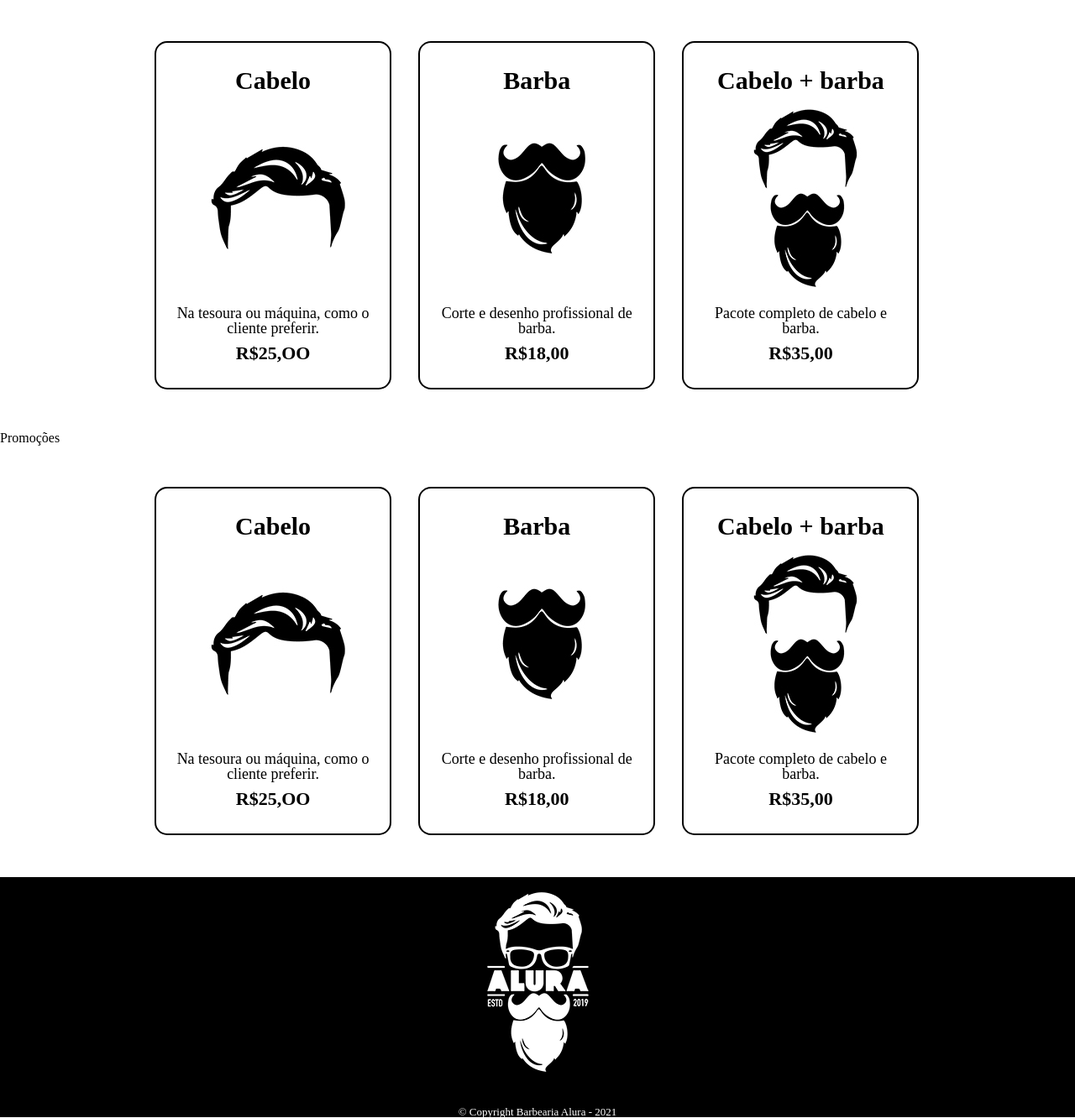
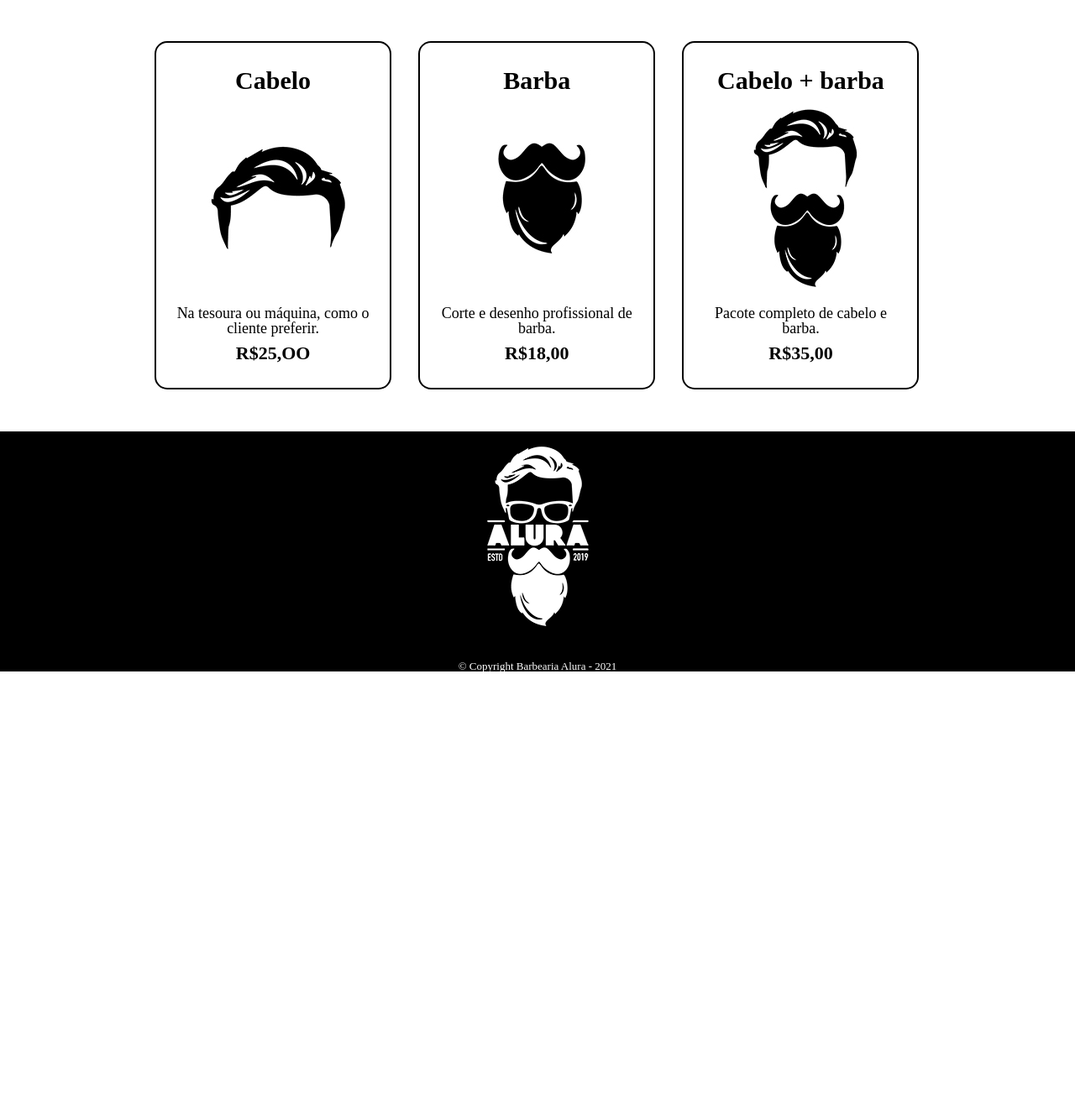
Before and after one commit to yokatsu/Alura, a PHP site: page /produto.php in a window 1280 px wide. Shown: the part 254-1586 px from the top of the page at 84% size. After the commit the page ends 1054 px from the top, so only its background shows below. Run offline with PHP 8.4, Linux system fonts and the light colour scheme.

Commit message:
atualizando

```diff
--- a/produto.php
+++ b/produto.php
@@ -12,11 +12,13 @@
 	  <header>
 		<div class= "caixa">
 			<h1><img src ="imagens/logo.png"></h1>
+
 		<nav>
 			<ul>
 				<li><a href="index.php">Home</a></li>
 				<li><a href="produto.php">Produtos</a></li>
 				<li><a href="contato.php">Contato</a></li>
+
 			</ul>
 		</nav>
 	</div>
@@ -29,39 +31,21 @@
 				<img src ="imagens/cabelo.jpg">
 				<p class = "produto-descricao">Na tesoura ou máquina, como o cliente preferir.</p>
 				<p class = "produto-preco">R$25,OO</p>
+
 			</li>
 			<li>
 				<h2>Barba</h2>
 				<img src ="imagens/barba.jpg">
 				<p class = "produto-descricao">Corte e desenho profissional de barba.</p>
 				<p class = "produto-preco">R$18,00</p>
+
 			</li>
 			<li>
 			<h2>Cabelo + barba</h2>
 				<img src ="imagens/cabelo+barba.jpg">
 				<p class = "produto-descricao">Pacote completo de cabelo e barba.</p>
 				<p class = "produto-preco">R$35,00</p>
-				</li>
-			</ul>
-			<h2>Promoções</h2>
-			<ul class = "produtos">
-				<li>
-					<h2>Cabelo</h2>
-					<img src ="imagens/cabelo.jpg">
-					<p class = "produto-descricao">Na tesoura ou máquina, como o cliente preferir.</p>
-					<p class = "produto-preco">R$25,OO</p>
-				</li>
-				<li>
-					<h2>Barba</h2>
-					<img src ="imagens/barba.jpg">
-					<p class = "produto-descricao">Corte e desenho profissional de barba.</p>
-					<p class = "produto-preco">R$18,00</p>
-				</li>
-				<li>
-					<h2>Cabelo + barba</h2>
-					<img src ="imagens/cabelo+barba.jpg">
-					<p class = "produto-descricao">Pacote completo de cabelo e barba.</p>
-					<p class = "produto-preco">R$35,00</p>
+
 			</li>
 		</ul>
 	</main>
@@ -70,5 +54,8 @@
     <img src="imagens/logo-branco.png">
     <p class="copyright">&copy; Copyright Barbearia Alura - 2021</p>
 	</footer>
+
 	</body>
+
+
 </html>
```
Lines whose indentation alone changed are shown as unchanged.
